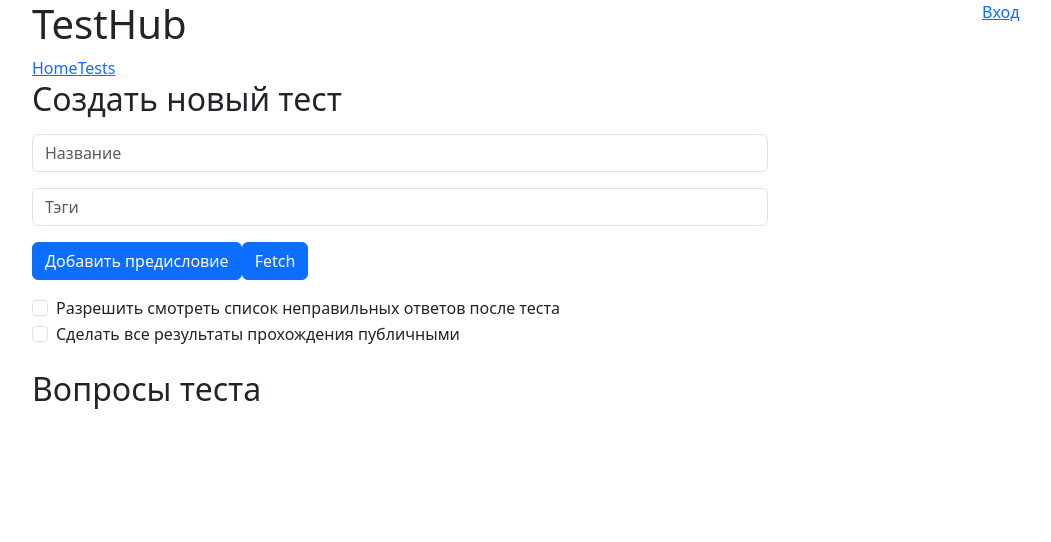
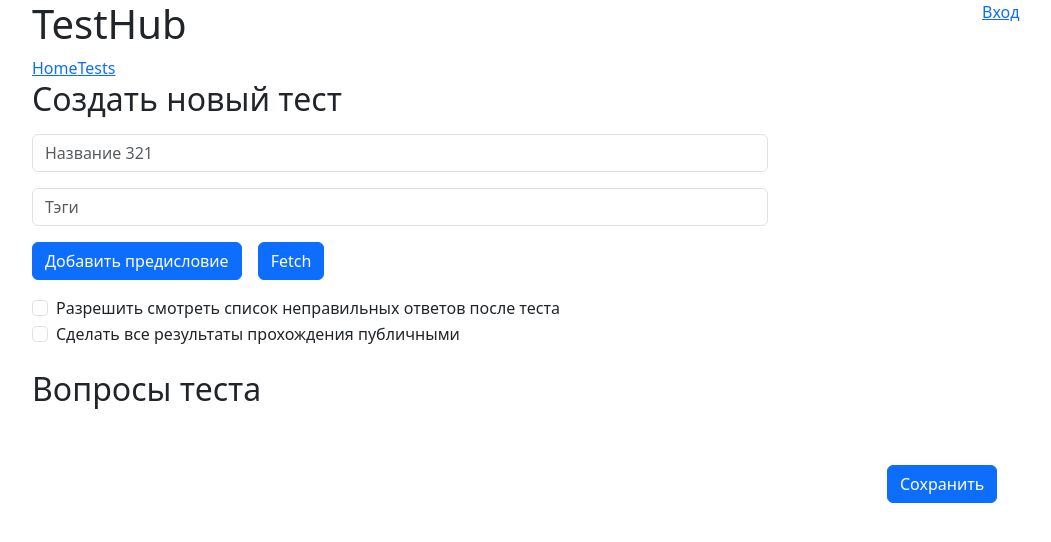
Before and after one commit to Keipa-code/Testhu, a React (Create React App) app in the folder frontend/: page /new/1 in a window 1280 px wide. Shown: the top 542 px of the page, without its empty margins (50-1101 px from the left). Built offline with nearby package versions, Linux system fonts and the light colour scheme; no server answers.

Commit message:
Refactor Test entity. Replace @observer to makeAutoObservable

```diff
--- a/frontend/src/App.tsx
+++ b/frontend/src/App.tsx
@@ -6,7 +6,6 @@ import Home from "./pages/Home";
 import Tests from "./pages/Tests";
 import NewTest from "./pages/NewTest/NewTest";
 import CreateTest from "./pages/CreateTest";
-import stores from './stores'
 
 const App: FC = () => {
     return (
--- a/frontend/src/RootStateContext.tsx
+++ b/frontend/src/RootStateContext.tsx
@@ -14,7 +14,7 @@ export const RootStateProvider: FC<React.PropsWithChildren<{}>> = ({
 }) => {
     return (
         <RootStateContext.Provider value={{ newTestStore }}>
-            {children}
+            { children }
         </RootStateContext.Provider>
     )
 }
--- a/frontend/src/pages/NewTest/NewTest.tsx
+++ b/frontend/src/pages/NewTest/NewTest.tsx
@@ -1,9 +1,10 @@
-import React, {useEffect, useState} from 'react';
+import React, {FC, useEffect, useState} from 'react';
 import {Button, Col, Container, Form, FormCheck, FormControl, InputGroup, Row} from "react-bootstrap";
 import {useParams} from 'react-router-dom';
 import {ITest} from "../../types/types";
-import {useObserver} from "mobx-react-lite";
+import {observer, useObserver} from "mobx-react-lite";
 import {useRootStore} from "../../RootStateContext";
+import {Observer} from "mobx-react-lite/dist/ObserverComponent";
 
 interface NewTestParams {
     id: string;
@@ -13,40 +14,60 @@ export interface token {
     token: string;
 }
 
-const NewTest = () => {
+interface Props {}
+
+const NewTest: FC = observer(() => {
     const { newTestStore } = useRootStore();
+    const [test, setTest] = useState({
+        testName: '321'
+    })
 
-    const [test, setTest] = useState<ITest | null>(null);
+    let testName = '321'
     const params = useParams<NewTestParams>()
     useEffect(() => {
-        fetchTest()
+        newTestStore.getDetail('1')
+
     },[])
 
-    async function fetchTest() {
+    useEffect(() => {
+        setTest({...test, testName: newTestStore.test.testName})
+    },[newTestStore.test])
+
+    /*async function fetchTest() {
         try {
             $http.get('/api/tests/171').then((response: any) => {setTest(response.data)})
         } catch (e) {
             alert(e)
         }
+    }*/
+
+    function fetchTest(){
+        //newTestStore.getDetail('1')
+        console.log(newTestStore.test.tags['0'].tagName)
     }
 
-    function push(){
+    function button2(){
+        testName = '123'
     }
 
-    function fetch(){
+    function handleChangeName(e: React.ChangeEvent<HTMLInputElement>){
+        setTest({testName: e.target.value})
+        newTestStore.test.testName = e.target.value
     }
 
-    return useObserver(() => (
+
+    return (
         <Container>
             <Row>
                 <Col className="col-sm-8">
                     <h2>Создать новый тест</h2>
                     <FormControl
                         className="mt-3"
-                        placeholder="Название"
-                        aria-label="Название"
+                        placeholder={"Название " + testName}
+                        aria-label={"Название " + testName}
                         aria-describedby="basic-addon2"
-                        value={test?.testName}
+                        value={newTestStore.test.testName}
+                        onChange={ handleChangeName }
                     />
                     <FormControl
                         className="mt-3"
@@ -54,8 +75,8 @@ const NewTest = () => {
                         aria-label="Тэги"
                         aria-describedby="basic-addon2"
                     />
-                    <Button className="mt-3" onClick={push}>Добавить предисловие</Button>
-                    <Button className="mt-3" onClick={fetch}>Fetch</Button>
+                    <Button className="mt-3" onClick={fetchTest}>Добавить предисловие</Button>
+                    <Button className="ms-3 mt-3" onClick={button2}>Fetch</Button>
                     <Form>
                         <Form.Check className="mt-3"
                                     label={'Разрешить смотреть список неправильных ответов после теста'}/>
@@ -67,8 +88,13 @@ const NewTest = () => {
                 <Col className="col-sm-4">
                 </Col>
             </Row>
+            <Row>
+                <Col className="mt-5" md={{ span: 3, offset: 9 }}>
+                    <Button>Сохранить</Button>
+                </Col>
+            </Row>
         </Container>
-    ))
-};
+    )
+});
 
 export default NewTest;
--- a/frontend/src/pages/NewTest/NewTestStore.ts
+++ b/frontend/src/pages/NewTest/NewTestStore.ts
@@ -1,19 +1,22 @@
-import {action, observable, runInAction} from "mobx";
+import { makeAutoObservable, runInAction } from "mobx";
 import {ITest} from "../../types/types";
 import $http from "../../utils/http";
 
 export class NewTestStore {
-    @observable test: ITest = {
+    test: ITest = {
         testName: ''
     }
 
+    constructor() {
+        makeAutoObservable(this)
+    }
 
-    @action getDetail = (id: string) => {
-        $http.get('/api/tests/' + id)
+    getDetail = (id: string) => {
+        $http.get<ITest>('/api/tests/' + id)
             .then((res: any) => {
-                const {test} = res.data
+                const data: ITest = res
                 runInAction(() => {
-                    this.test = test
+                    this.test = data
                 })
             })
     }
--- a/frontend/src/types/types.tsx
+++ b/frontend/src/types/types.tsx
@@ -5,7 +5,7 @@ export interface ITag {
 
 export interface ITest {
     id?: number;
-    testName: string;
+    testName?: string;
     description?: string;
     rules?: string;
     date?: string;
--- a/frontend/src/utils/http.ts
+++ b/frontend/src/utils/http.ts
@@ -1,39 +1,29 @@
 import axios, {AxiosRequestConfig} from 'axios'
 import { AxiosResponse, AxiosError } from 'axios'
 import { storage } from './tools'
-import { JWT_TOKEN } from '../constants/index'
+import { JWT_TOKEN } from '../constants'
 import helper from './httpHelper'
-import stores from '../stores';
 
 const $http = axios.create({
     baseURL: '/api',
     responseType: 'json',
-    transformResponse: [function (data) {
-        return data
-    }],
     timeout: 60000 * 2
 })
 
 $http.interceptors.request.use((config: AxiosRequestConfig) => {
-    if (!storage.get(JWT_TOKEN)){
-        stores.tokenStore.login()
+    if (storage.get(JWT_TOKEN)) {
+        config.headers['Authorization'] = 'Bearer ' + storage.get(JWT_TOKEN)
     }
-    config.headers['Authorization'] = 'Bearer ' + storage.get(JWT_TOKEN)
     return config
 }, error => {
     return Promise.reject(error)
 })
 
 $http.interceptors.response.use(response => {
-    helper.successHelper(response)
+    //helper.successHelper(response)
     // console.log(response)
     return Promise.resolve(response.data) // status:200, normal
 }, error => {
-    if (error.response && /^[456]\d{2}$/.test(error.response.status)) {
-        helper.errorHelper(error.response)
-    } else {
-        $msg.error(error.toString()) // other err: code error
-    }
     return Promise.reject(error.response.data)
 })
 
--- a/frontend/src/utils/httpHelper.ts
+++ b/frontend/src/utils/httpHelper.ts
@@ -1,5 +1,6 @@
 import { AxiosResponse } from 'axios'
 import { REDIRECT_URL } from '../constants'
+
 
 
 class HttpHelper {
@@ -23,7 +24,7 @@ class HttpHelper {
                     this.store.clear()
                     $msg.success('Вы вышли')
                     setTimeout(() => {
-                        location.href = '/login'
+                        window.location.href = '/login'
                     }, 1000)
                 } else {
                     $msg.success('Успешная операция')
@@ -51,9 +52,9 @@ class HttpHelper {
             case 401 :
                 this.store.clear()
                 $msg.error('Пожалуйста, войдите в систему еще раз')
-                this.seStore.setItem(REDIRECT_URL, location.pathname)
+                this.seStore.setItem(REDIRECT_URL, window.location.pathname)
                 setTimeout(() => {
-                    location.href = '/login'
+                    window.location.href = '/login'
                 }, 1000)
                 break
             case 403 :
```
Also changed, not shown: frontend/src/stores/index.ts (deleted, +0 -7 lines), 1 other file (tests, documents, lock files or other folders).
